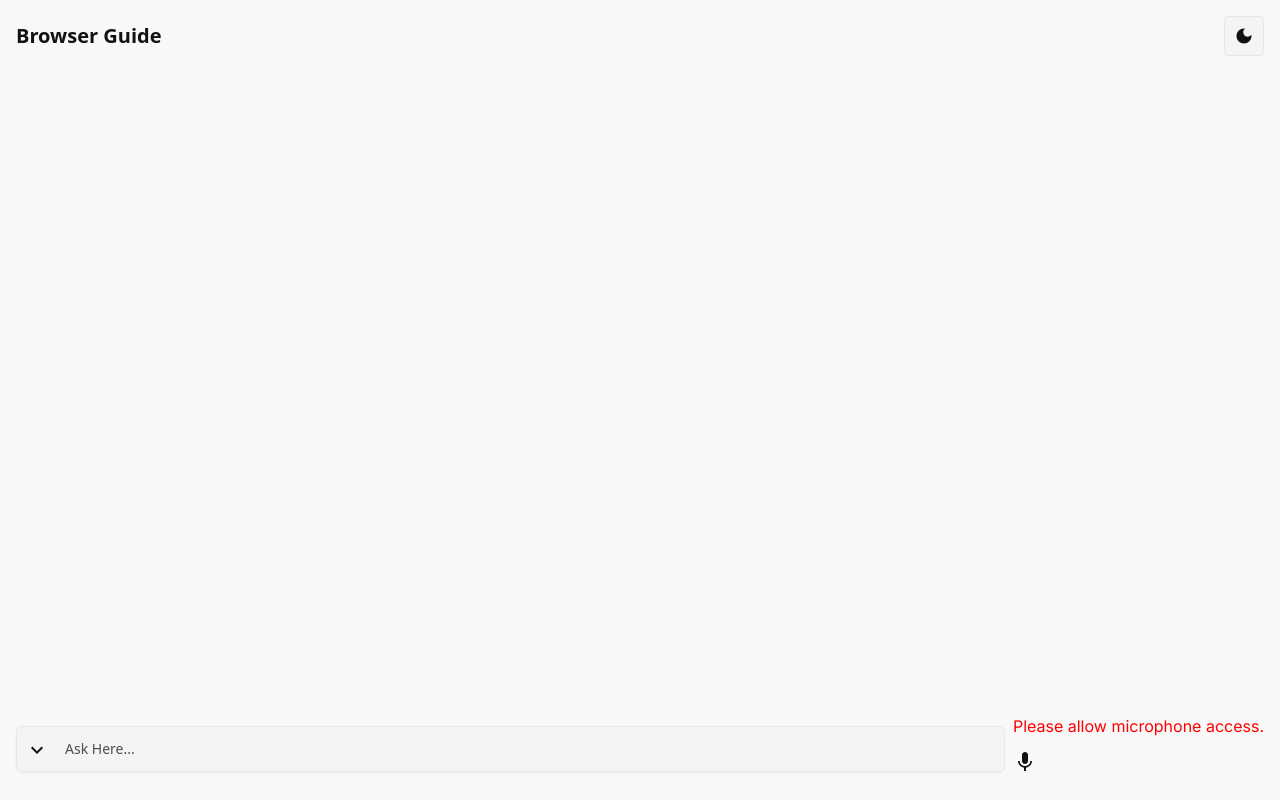
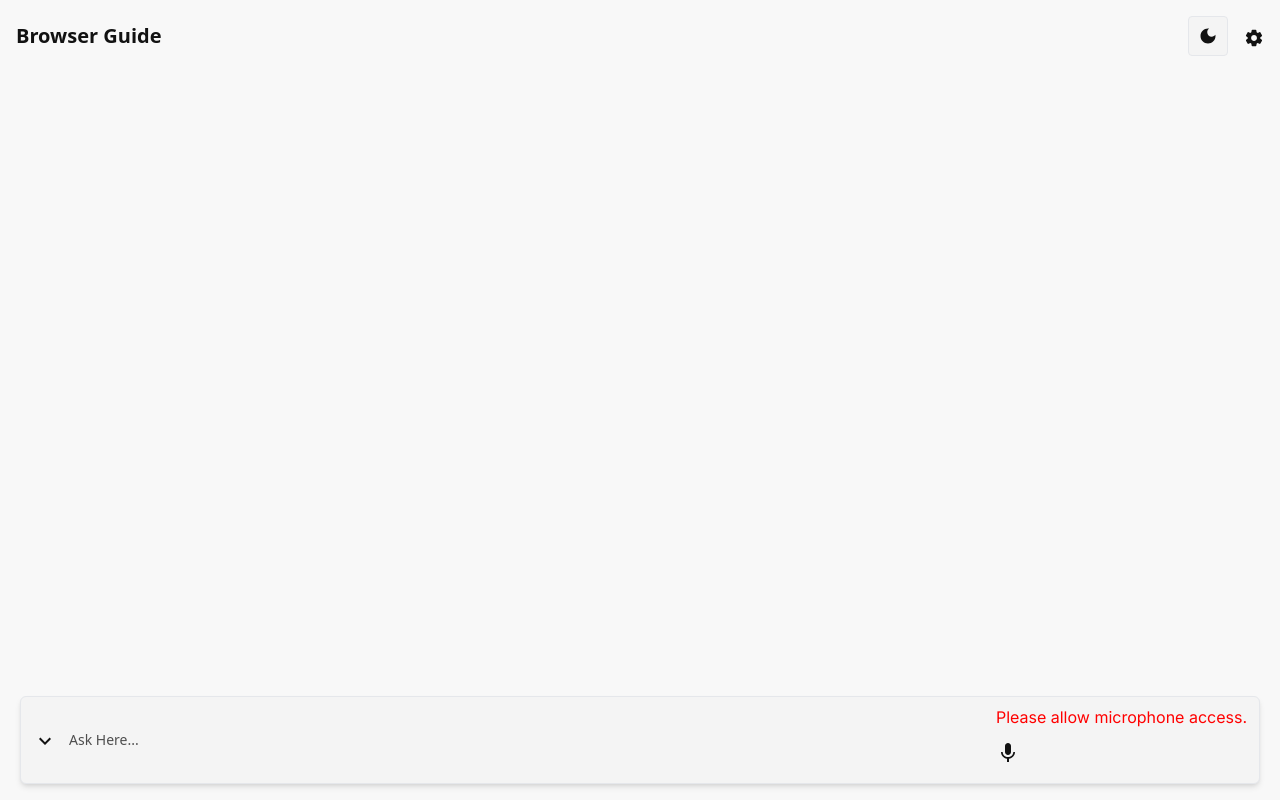
Before and after one commit to Pratik5252/quick-readAI-chrome-extension, a React (Vite) app: page / in a window 1280 px wide. Built offline with nearby package versions, Linux system fonts and the light colour scheme; no server answers.

Commit message:
Updated UI

```diff
--- a/src/App.jsx
+++ b/src/App.jsx
@@ -90,7 +90,7 @@ function App() {
 
   return (
     <div className="">
-      <div className="bg-primary-bg flex flex-col h-[100vh]">
+      <div className="flex flex-col h-screen bg-primary-bg">
         {/* <Button onClick={handleClick} startIcon={<RotateRightOutlinedIcon />}>
           Extract Page Content
         </Button>
@@ -106,7 +106,9 @@ function App() {
         )} */}
 
         <Header />
-        <PromptAPI content={extractedData} />
+        <div className="flex-1 overflow-hidden">
+          <PromptAPI content={extractedData} />
+        </div>
       </div>
     </div>
   );
--- a/src/components/Header.jsx
+++ b/src/components/Header.jsx
@@ -1,10 +1,14 @@
 import ThemeToggle from "../ui/ThemeToggle";
+import Setting from "./Setting";
 
 const Header = () => {
   return (
-    <div className="flex justify-between items-center px-4 py-4 ">
+    <div className="sticky top-0 bg-primary-bg flex justify-between items-center px-4 py-4 ">
       <h1 className="text-primary text-xl font-bold">Browser Guide</h1>
-      <ThemeToggle />
+      <div className="flex items-center gap-4">
+        <ThemeToggle />
+        <Setting />
+      </div>
     </div>
   );
 };
--- a/src/components/PromptAPI.jsx
+++ b/src/components/PromptAPI.jsx
@@ -50,36 +50,31 @@ const PromptAPI = ({ content }) => {
   };
 
   return (
-    <div className="flex flex-col h-full p-2 my-2 mx-3 px-1 ">
-      <div className="h-full flex flex-col py-2">
-        <div className="flex flex-col justify-start items-center my-2 flex-1">
-          {/* {error && <p style={{ color: "red" }}>{error}</p>} */}
-          <p className="text-primary text-right">{prompt}</p>
+    <div className="flex flex-col h-full p-2 mx-3 overflow-hidden">
+      <div className="flex-1 overflow-y-auto px-2 py-3">
         {/* Prompt Response */}
         {isLoading ? (
-            <div className="w-full flex flex-col bg-secondary-bg px-2 py-3 border border-br rounded">
+          <div className="flex flex-col bg-secondary-bg px-2 py-3 border border-br rounded">
             <SkeletonLoader width="40%" height={24} />
             <SkeletonLoader count={2} width="95%" height={16} />
             <SkeletonLoader width="70%" height={16} />
           </div>
         ) : responseText ? (
-            <div className="w-full max-h-[60vh] flex flex-col bg-secondary-bg px-2 py-3 border border-br rounded">
-              <p className="text-primary text-sm text-left text-wrap overflow-x-hidden">
+          <div className="w-full flex flex-col bg-secondary-bg px-3 py-3 mb-2 border border-br rounded overflow-auto">
+            <p className="text-primary text-sm text-left">
               <ReactMarkdown className="prose">{responseText}</ReactMarkdown>
             </p>
           </div>
         ) : null}
-        </div>
 
-        {/* Summary Response */}
         {loading ? (
-          <div className=" flex flex-col bg-secondary-bg px-2 py-3 border border-br rounded">
+          <div className="flex flex-col bg-secondary-bg px-2 py-3 border border-br rounded">
             <SkeletonLoader width="40%" height={24} />
             <SkeletonLoader count={2} width="95%" height={16} />
             <SkeletonLoader width="70%" height={16} />
           </div>
         ) : summary ? (
-          <div className="max-h-[40vh] flex flex-col bg-secondary-bg px-1 py-3 border border-br rounded">
+          <div className="flex flex-col bg-secondary-bg px-1 py-3 border border-br rounded">
             <h1 className="text-primary text-base font-medium mb-2 px-3">
               <ArticleRoundedIcon /> Page Summary
             </h1>
@@ -90,10 +85,9 @@ const PromptAPI = ({ content }) => {
         ) : null}
       </div>
 
-      {/* Prompt Section */}
-      <div className="w-full flex justify-center items-center">
-        <div className="h-auto bg-secondary-bg flex items-center my-2 py-2 px-2 border border-br drop-shadow-sm rounded-md flex-1 gap-2">
-          <div>
+      {/* Sticky Footer Section */}
+      <div className="sticky bottom-0 bg-secondary-bg py-2 px-3 mb-2 border border-br shadow-md rounded-md">
+        <div className="flex items-center gap-3">
           <button
             onClick={handleToggle}
             className={`text-primary transition-transform duration-500 ${
@@ -102,30 +96,23 @@ const PromptAPI = ({ content }) => {
           >
             <KeyboardArrowDownIcon />
           </button>
-          </div>
-          <div className="w-full h-auto flex justify-left items-center pl-2">
           <textarea
             name="input"
             id="prompt"
             value={prompt}
             onChange={(e) => setPrompt(e.target.value)}
             placeholder="Ask Here..."
-              className="w-full h-auto text-primary text-sm bg-transparent outline-none py-1 placeholder:text-secondary resize-none "
-              rows="1" // Initial number of rows
+            className="flex-1 text-primary text-sm bg-transparent outline-none py-1 placeholder:text-secondary resize-none"
+            rows="1"
             onInput={(e) => {
-                e.target.style.height = "auto"; // Reset the height
-                e.target.style.height = `${e.target.scrollHeight}px`; // Set height to match content
+              e.target.style.height = "auto";
+              e.target.style.height = `${e.target.scrollHeight}px`;
             }}
           />
-          </div>
-
-          {/* Run Prompt */}
-          <div className="flex justify-center items-center gap-2">
           {prompt && (
-              <div className="bg-accent hover:bg-accent/90 flex justify-center items-center rounded border border-br">
             <button
               onClick={handlePrompt}
-                  className="flex justify-center items-center text-sm text-primary p-1 transition-none duration-700"
+              className="bg-accent hover:bg-accent/90 flex justify-center items-center text-sm text-primary p-1 transition-all duration-500 rounded"
             >
               {isLoading ? (
                 <StopCircleOutlinedIcon fontSize="small" />
@@ -133,20 +120,11 @@ const PromptAPI = ({ content }) => {
                 <ArrowUpwardRoundedIcon fontSize="small" />
               )}
             </button>
-              </div>
           )}
-          </div>
-        </div>
-
-        {/* Microphone  */}
-        <div className="ml-2">
           <SpeechToText setPrompt={setPrompt} handlePrompt={handlePrompt} />
         </div>
-      </div>
-
-      {/* Summarization Tab */}
         {toggle && (
-        <div className="flex justify-start gap-2">
+          <div className="mt-3">
             <SummarizationAPI
               content={content}
               setSummary={setSummary}
@@ -155,6 +133,7 @@ const PromptAPI = ({ content }) => {
           </div>
         )}
       </div>
+    </div>
   );
 };
 export default PromptAPI;
--- a/src/components/SummarizationAPI.jsx
+++ b/src/components/SummarizationAPI.jsx
@@ -18,7 +18,7 @@ const SummarizationAPI = ({ content, setSummary, setLoading }) => {
   };
   return (
     <div>
-      <div className="bg-secondary-bg hover:bg-secondary-bg/90 border border-br py-[2px] px-2 rounded-sm">
+      <div className="bg-secondary-bg hover:bg-secondary-bg/90 border border-br py-1 px-2 rounded-sm">
         <button
           onClick={handleSummarize}
           className="flex justify-center items-center gap-1"
--- a/src/services/prompt-api.js
+++ b/src/services/prompt-api.js
@@ -1,5 +1,6 @@
 /*global chrome*/
 import { GoogleGenerativeAI } from "@google/generative-ai"; // Replace with the actual path to the Gemini SDK
+import { getParams } from "./setting";
 
 const API_KEY = import.meta.env.VITE_API_KEY;
 const genAI = new GoogleGenerativeAI(API_KEY);
@@ -8,10 +9,7 @@ let session;
 function formatLinks(text) {
   // Regular expression to match URLs (basic version)
   const urlRegex = /(https?:\/\/[^\s]+)/g;
-  return text.replace(
-    urlRegex,
-    (url) => `<a href="${url}" target="_blank">${url}</a>`
-  );
+  return text.replace(urlRegex, (url) => `[${url}](${url})`);
 }
 
 // Initialize defaults for chrome.aiOriginTrial
@@ -79,11 +77,12 @@ async function runChromePrompt(systemInstructions, prompt, params, onChunk) {
 }
 
 // Run a prompt with the Gemini model
-async function runGeminiPrompt(systemInstructions, prompt, onChunk) {
+async function runGeminiPrompt(systemInstructions, prompt, params, onChunk) {
   try {
     const geminiModel = genAI.getGenerativeModel({
       model: "gemini-1.5-flash",
       systemInstruction: systemInstructions,
+      generationConfig: params,
     });
     const response = await geminiModel.generateContentStream(prompt);
 
@@ -122,23 +121,20 @@ When responding:
 Your primary goal is to provide relevant and context-aware answers based on the provided page data.
 `;
 
+  const params = getParams();
   if (isChromeAvailable) {
     console.log("Using chrome.aiOriginTrial model");
-    const params = {
-      temperature: 0.3,
-      topK: 10,
-    };
 
     try {
       await runChromePrompt(systemInstructions, prompt, params, onChunk);
     } catch (error) {
       console.error("Error in chrome.aiOriginTrial prompt:", error);
       console.log("Falling back to Gemini model...");
-      await runGeminiPrompt(systemInstructions, prompt, onChunk);
+      await runGeminiPrompt(systemInstructions, prompt, params, onChunk);
     }
   } else {
     console.log("Using Gemini model");
-    await runGeminiPrompt(systemInstructions, prompt, onChunk); // Fall back to the Gemini model
+    await runGeminiPrompt(systemInstructions, prompt, params, onChunk); // Fall back to the Gemini model
   }
 }
 
```
Lines whose indentation alone changed are shown as unchanged.
